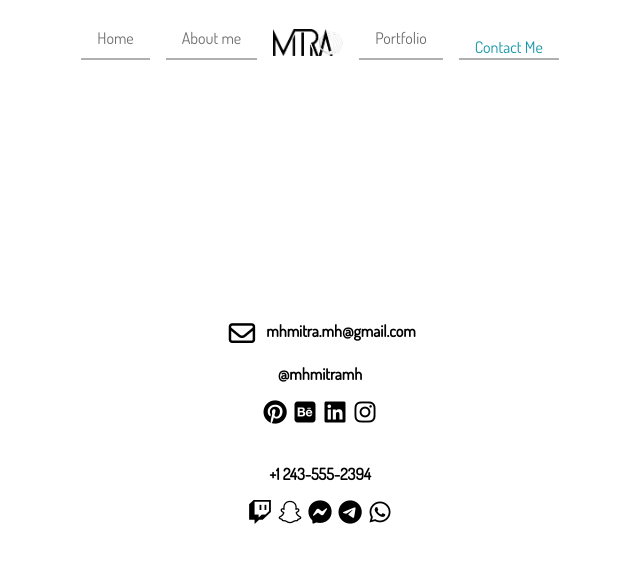
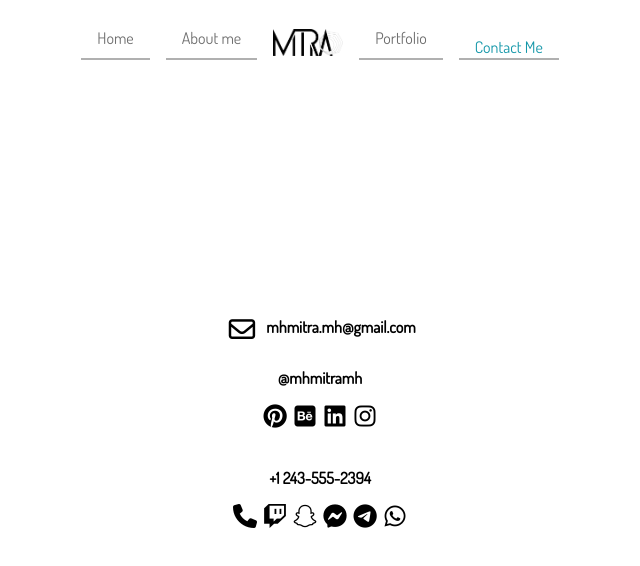
Before and after one commit to SIMMORSAL/Vextra, a Next.js app: page /contact-me in a window 1280 px wide. Shown: the top 566 px of the page, without its empty margins (320-960 px from the left). Built offline with nearby package versions, Linux system fonts and the light colour scheme.

Commit message:
contact me done

```diff
--- a/components/PageContactMe/OneLineLink.tsx
+++ b/components/PageContactMe/OneLineLink.tsx
@@ -18,6 +18,12 @@ export default function OneLineLink(props: Props) {
     }, 50);
   }, []);
 
+  const _target =
+    props.contact.links[0].href.startsWith("tel") ||
+    props.contact.links[0].href.startsWith("mailto")
+      ? "_self"
+      : "_blank";
+
   return (
     <div
       css={css`
@@ -26,6 +32,7 @@ export default function OneLineLink(props: Props) {
         justify-content: end;
         align-items: center;
         font-weight: bold;
+        margin-bottom: 8px;
         text-align: center;
       `}
     >
@@ -41,7 +48,7 @@ export default function OneLineLink(props: Props) {
       >
         <a
           href={props.contact.links[0].href}
-          target={"_blank"}
+          target={_target}
           css={css`
             display: flex;
             justify-content: center;
@@ -59,6 +66,7 @@ export default function OneLineLink(props: Props) {
               width: 24px;
               cursor: pointer;
               opacity: ${beginAnimation ? 1 : 0};
+              margin-right: ${beginAnimation ? 0 : 16}px;
               text-align: right;
               font-size: 24px;
               transform: scale(1.1);
--- a/components/PageContactMe/SharedHandleLinks.tsx
+++ b/components/PageContactMe/SharedHandleLinks.tsx
@@ -27,8 +27,6 @@ export default function SharedHandleLinks(p: Props) {
   const [isHovering, setIsHovering] = useState(false);
 
   const delayTimes = shuffleArray(Array.from(Array(p.contact.links.length).keys()));
-  console.log(`11111  SharedHandleLinks:  ${JSON.stringify(delayTimes)}`);
-  console.log(`11111  SharedHandleLinks:  ${Array(p.contact.links.length).keys()}`);
 
   useEffect(() => {
     if (p.begin)
@@ -81,8 +79,13 @@ export default function SharedHandleLinks(p: Props) {
           `}
         >
           {p.contact.links.map((value, index) => {
+            const _target =
+              value.href.startsWith("tel") || value.href.startsWith("mailto")
+                ? "_self"
+                : "_blank";
+
             return (
-              <a key={index} target={"_blank"} href={value.href} rel={"noreferrer"}>
+              <a key={index} target={_target} href={value.href} rel={"noreferrer"}>
                 <i
                   className={value.icon}
                   css={css`
--- a/data/local/dataContact.ts
+++ b/data/local/dataContact.ts
@@ -36,6 +36,10 @@ export function getContacts(): ContactGroup[] {
       socialHandle: "+1 243-555-2394",
       links: [
         {
+          icon: "fa-solid fa-phone",
+          href: "tel: +1 243-555-2394",
+        },
+        {
           icon: "fa-brands fa-twitch",
           href: "https://www.pinterest.com/mhmitramh",
         },
```
